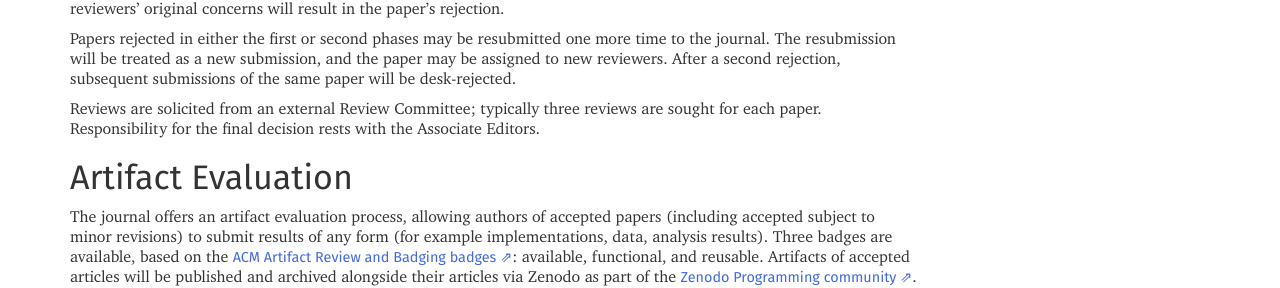
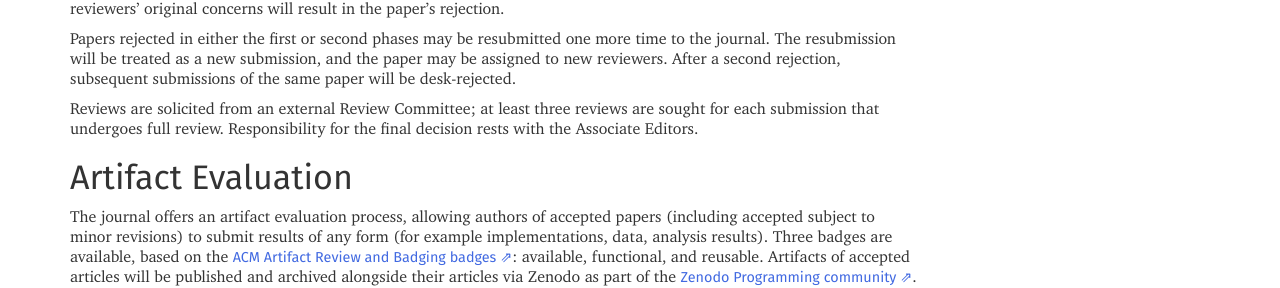
Before and after one commit to programming-journal/programming-journal.github.io, a Jekyll site: the page built from cfp/index.markdown, in a window 1280 px wide. Shown: the part 1897-2185 px from the top of the page. Built offline with Jekyll 4.4.1, drawn with Linux system fonts in a browser that asks for light colours.

Commit message:
Number of reviews

```diff
--- a/cfp/index.markdown
+++ b/cfp/index.markdown
@@ -60,7 +60,7 @@ There are two rounds of review. The first round assesses the papers according to
 
 Papers rejected in either the first or second phases may be resubmitted one more time to the journal. The resubmission will be treated as a new submission, and the paper may be assigned to new reviewers. After a second rejection, subsequent submissions of the same paper will be desk-rejected.
 
-Reviews are solicited from an external Review Committee; typically three reviews are sought for each paper. Responsibility for the final decision rests with the Associate Editors.
+Reviews are solicited from an external Review Committee; at least three reviews are sought for each submission that undergoes full review. Responsibility for the final decision rests with the Associate Editors.
 
 ## Artifact Evaluation
 
```
